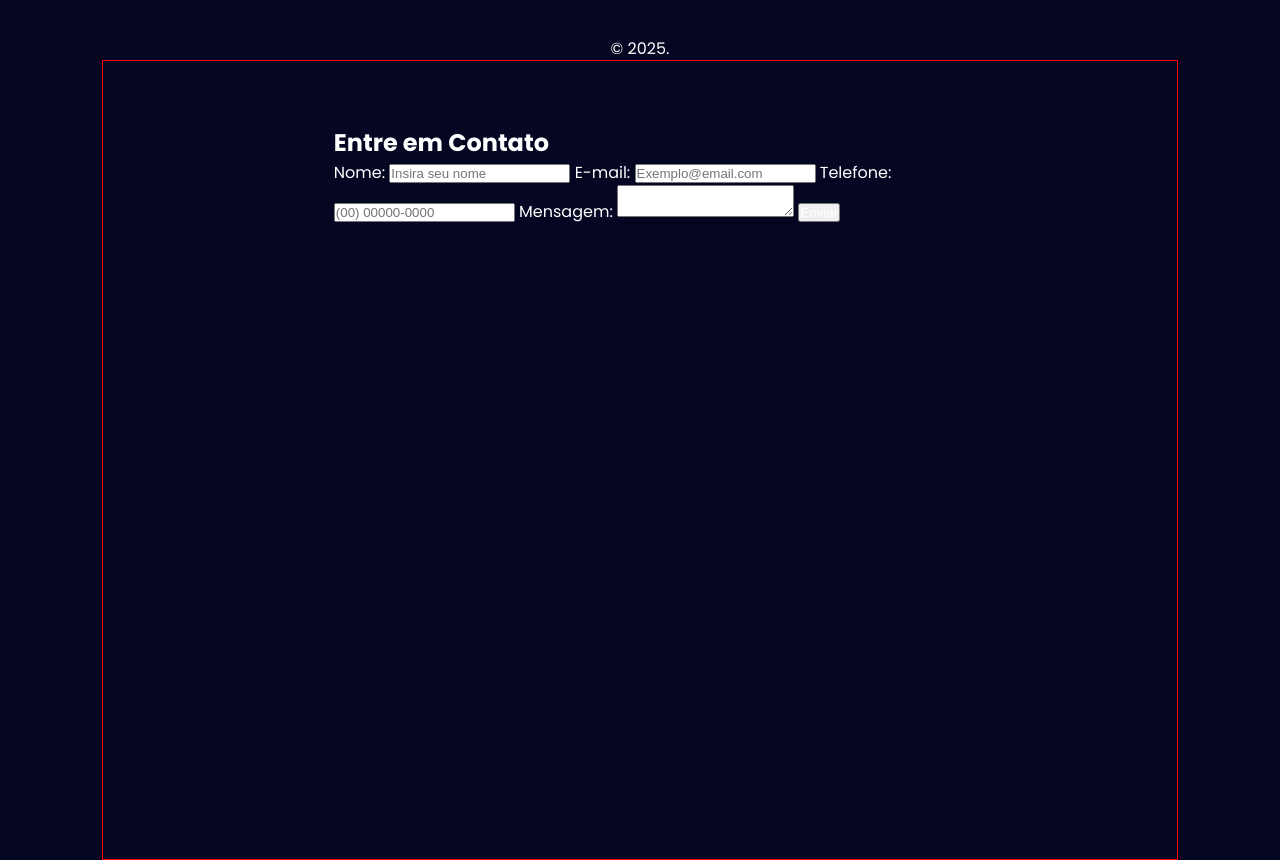
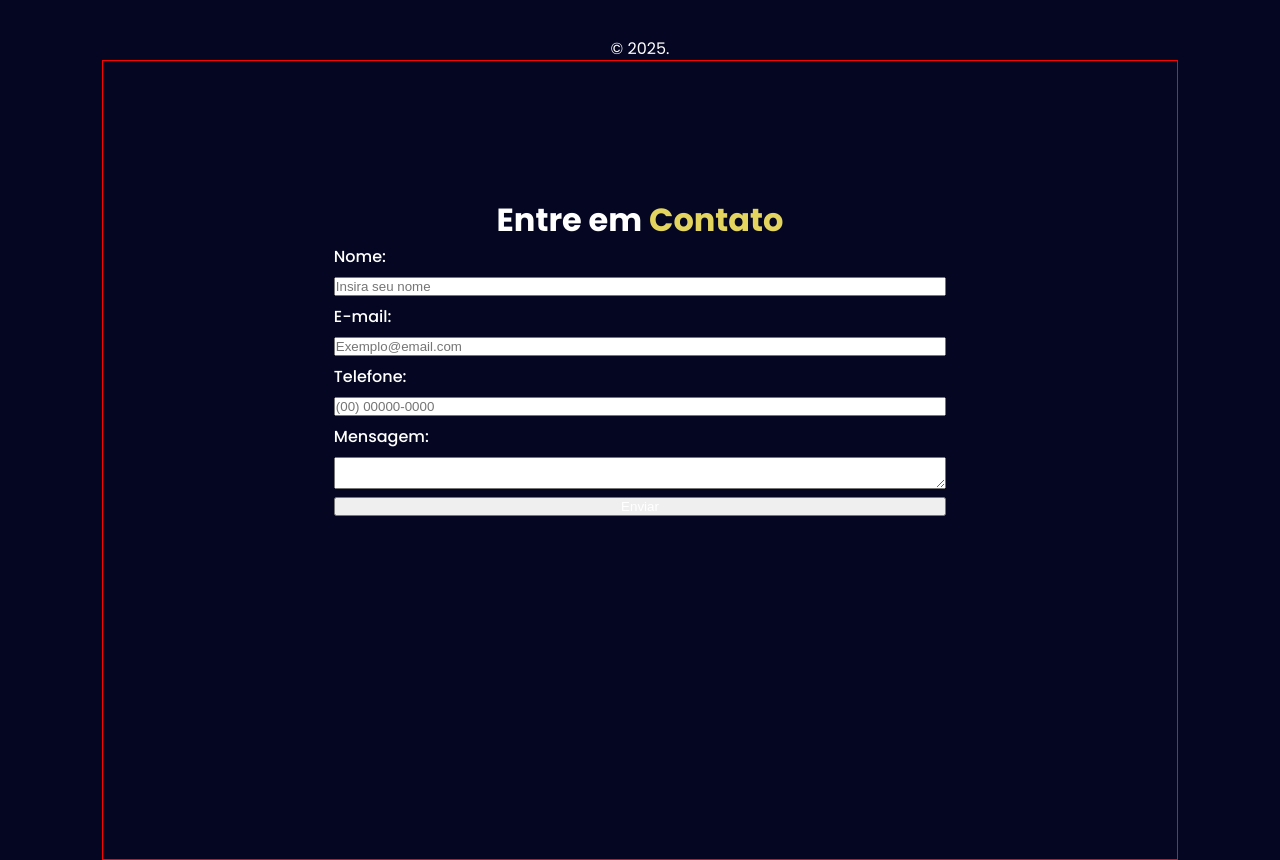
Before and after one commit to JhoneMello/projeto-dg-portfolio, a plain HTML site: page index.html in a window 1280 px wide. Shown: the part 740-1600 px from the top of the page. Drawn offline with Linux system fonts and the light colour scheme.

Commit message:
iniciando formulário

```diff
--- a/index.html
+++ b/index.html
@@ -6,7 +6,8 @@
     <title>Portfolio</title>
     <link rel="stylesheet" href="./styles/global.css">
     <link rel="stylesheet" href="./styles/header.css">
-    <link rel="stylesheet" href="./styles/main.css">
+    <link rel="stylesheet" href="./styles/main-home.css">
+    <link rel="stylesheet" href="./styles/main-contact.css">
     <link rel="stylesheet" href="./styles/footer.css">
     <link href="https://fonts.googleapis.com/css2?family=Poppins:ital,wght@0,100;0,200;0,300;0,400;0,500;0,600;0,700;0,800;0,900;1,100;1,200;1,300;1,400;1,500;1,600;1,700;1,800;1,900&display=swap" rel="stylesheet">
 </head>
--- /dev/null
+++ b/styles/main-contact.css
@@ -0,0 +1,39 @@
+main #contact {
+    width: 100%;
+    height: 100%;
+    padding: 8vh 18vw;
+    border: solid 1px red;
+}
+
+main #contact .content {
+    width: 100%;
+    height: 100%;
+    margin: 0 auto;
+    display: flex;
+    flex-direction: column;
+    justify-content: center;
+    align-items: center;
+
+}
+
+main #contact .content h2 {
+    font-size: 2rem;
+
+}
+
+main #contact .content h2 span{
+    color: var(--cor-secundaria);
+
+}
+
+main #contact .content form {
+    width: 100%;
+    height: 30rem;
+    display: flex;
+    flex-direction: column;
+    gap: 0.5rem;
+}
+
+main #contact .content form label {
+    font-weight: 500;
+}
--- a/styles/main.css
+++ b/styles/main-home.css
@@ -110,10 +110,3 @@ main  #home .photo div:hover {
 main  #home .photo div img {
     width: 100%;
 }
-
-main #contact {
-    width: 100%;
-    height: 100%;
-    padding: 8vh 18vw;
-    border: solid 1px red;
-}
```
